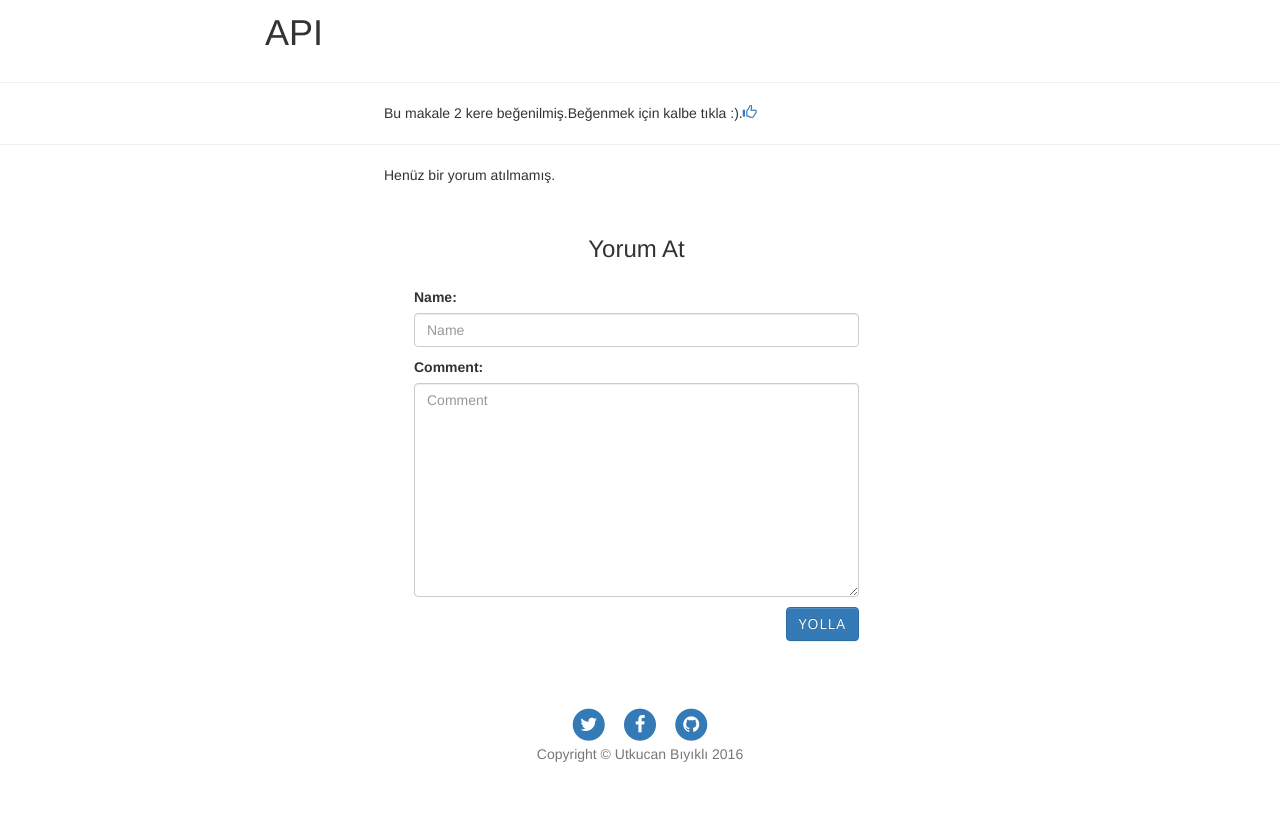
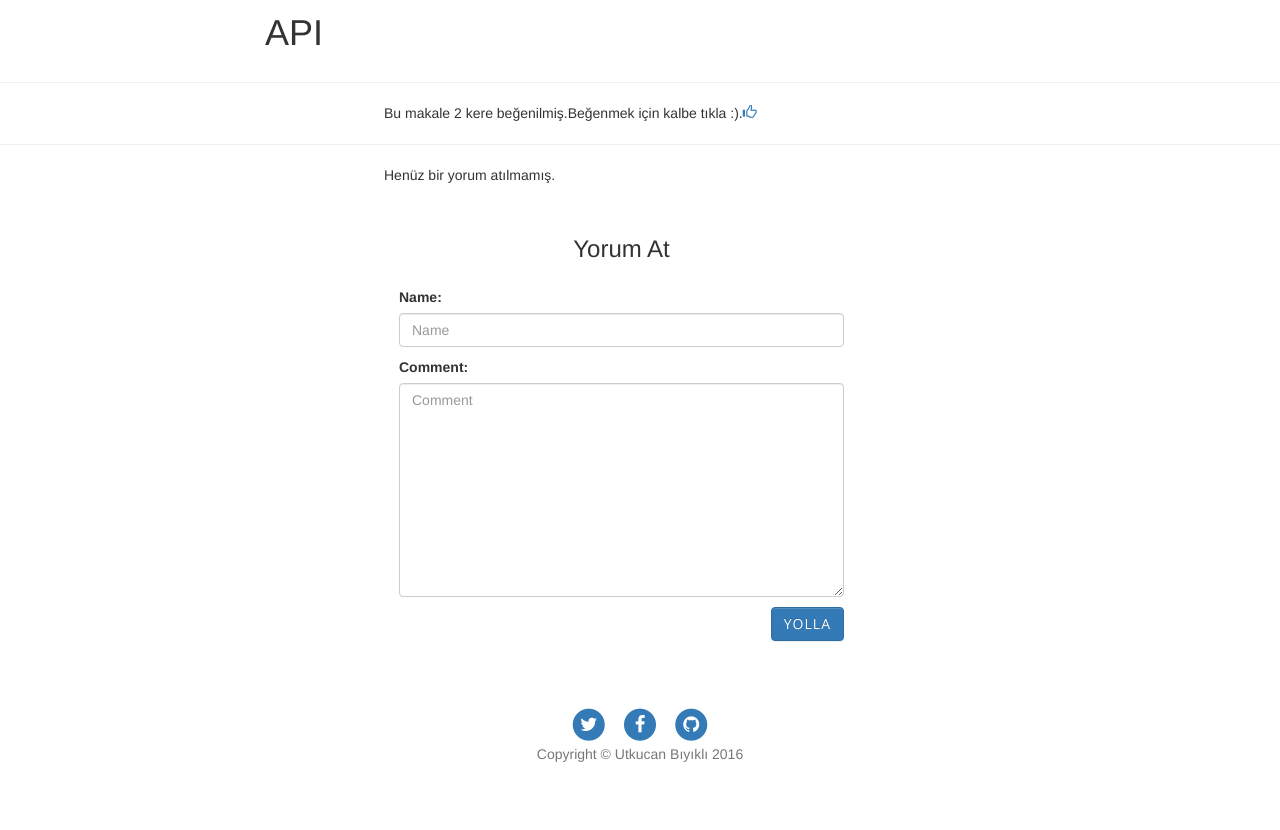
Before and after one commit to UtkucanBykl/Blog-Django, a Django app: page /34/ in a window 1280 px wide; the page is wider, and only the part inside the window is pictured. Shown: the part 491-1321 px from the top of that part. Run offline with Django 3.2, Linux system fonts and the light colour scheme; data comes from the database, SQL or seed files in the repository; both versions use the stored data as it was after the commit; some libraries are stand-ins or nearby versions; some web fonts are replaced.

Commit message:
Fix Bugs

```diff
--- a/Articles/templates/article/detail.html
+++ b/Articles/templates/article/detail.html
@@ -52,8 +52,7 @@
     <p>Henüz bir yorum atılmamış.</p>
 {% endfor %}
 <div class="container">
-<div class="col-md-5">
-    <div class="form-area">
+<div class="row col-md-5">
         <br style="clear:both">
                     <form class="form-horizontal" action="" method="post" enctype="multipart/form-data">{% csrf_token %}
 
@@ -73,7 +72,6 @@
                     </form>
         </div>
     </div>
-</div>
 </div>
  <!-- Footer -->
     <footer>
--- a/Articles/views.py
+++ b/Articles/views.py
@@ -4,15 +4,12 @@ import urllib2
 from django.db.models import Q
 from django.utils.datastructures import MultiValueDictKeyError
 from rest_framework import viewsets
-from rest_framework.response import Response
-from rest_framework import generics
 from Articles.forms import CommentForm
 from Articles.serializers import ArticleSerializer, CommentSerializer
 from Blog import settings
 from .models import Article, Comment
 from django.shortcuts import render, redirect, get_object_or_404
 from django.views import generic
-from django.views.generic.edit import CreateView, UpdateView,DeleteView
 # Create your views here.
 class IndexView(generic.ListView):
     template_name = "article/index.html"
```
Also changed, not shown: db.sqlite3, 3 other files.
